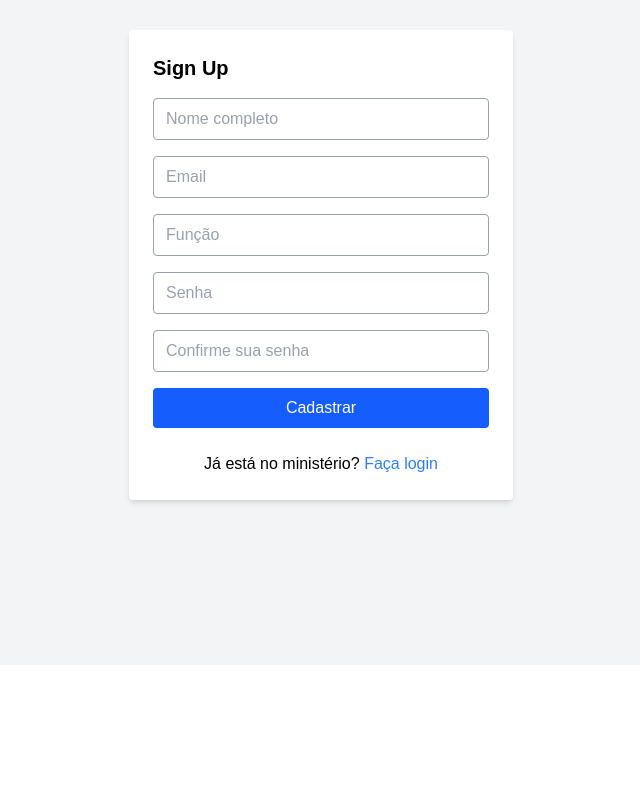
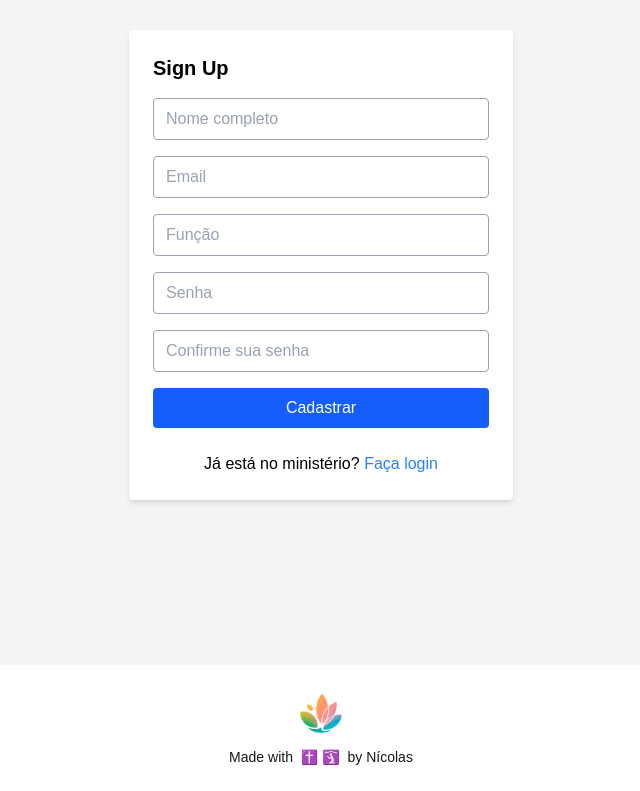
Before and after one commit to NicolasLucianoB/CheckinFP-frontend, a Next.js app: page /signup in a window 1280 px wide. Shown: the part 135-926 px from the top of the page, without its empty margins (319-959 px from the left). Before the commit the page ends 800 px from the top, so only its background shows below. Built offline with nearby package versions, Linux system fonts and the light colour scheme.

Commit message:
feature: add footer

```diff
--- a/src/app/layout.tsx
+++ b/src/app/layout.tsx
@@ -1,3 +1,4 @@
+import Footer from "@/components/Footer";
 import { UserProvider } from "@/contexts/UserContext";
 import type { Metadata } from "next";
 import { Geist, Geist_Mono } from "next/font/google";
@@ -27,8 +28,12 @@ export default function RootLayout({
     <html lang="en">
       <body
         className={`${geistSans.variable} ${geistMono.variable} antialiased`}
+        style={{ display: "flex", flexDirection: "column", minHeight: "100vh" }}
       >
-        <UserProvider>{children}</UserProvider>
+        <UserProvider>
+          <main style={{ flex: 1 }}>{children}</main>
+        </UserProvider>
+        <Footer />
       </body>
     </html>
   );
--- a/src/components/Footer.tsx
+++ b/src/components/Footer.tsx
@@ -0,0 +1,18 @@
+import Image from "next/image";
+
+export default function Footer() {
+  return (
+    <footer className="w-full py-6 flex flex-col items-center justify-center text-center text-sm text-white-600">
+      <Image
+        src="/assets/logo.png"
+        alt="Logo Igreja"
+        width={50}
+        height={50}
+        className="mb-2"
+      />
+      <p>
+        Made with <span className="mx-1">✝️ 🛐</span> by Nícolas
+      </p>
+    </footer>
+  );
+}
```
